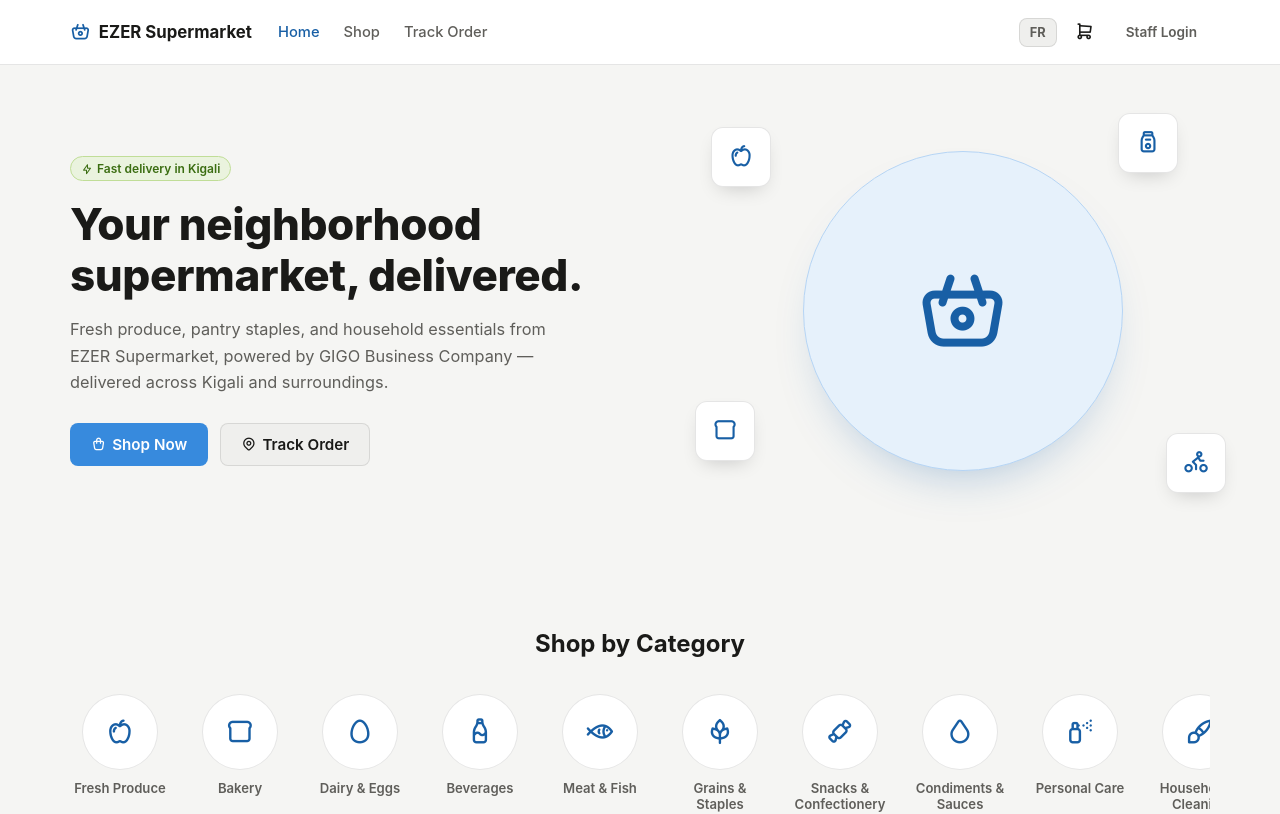
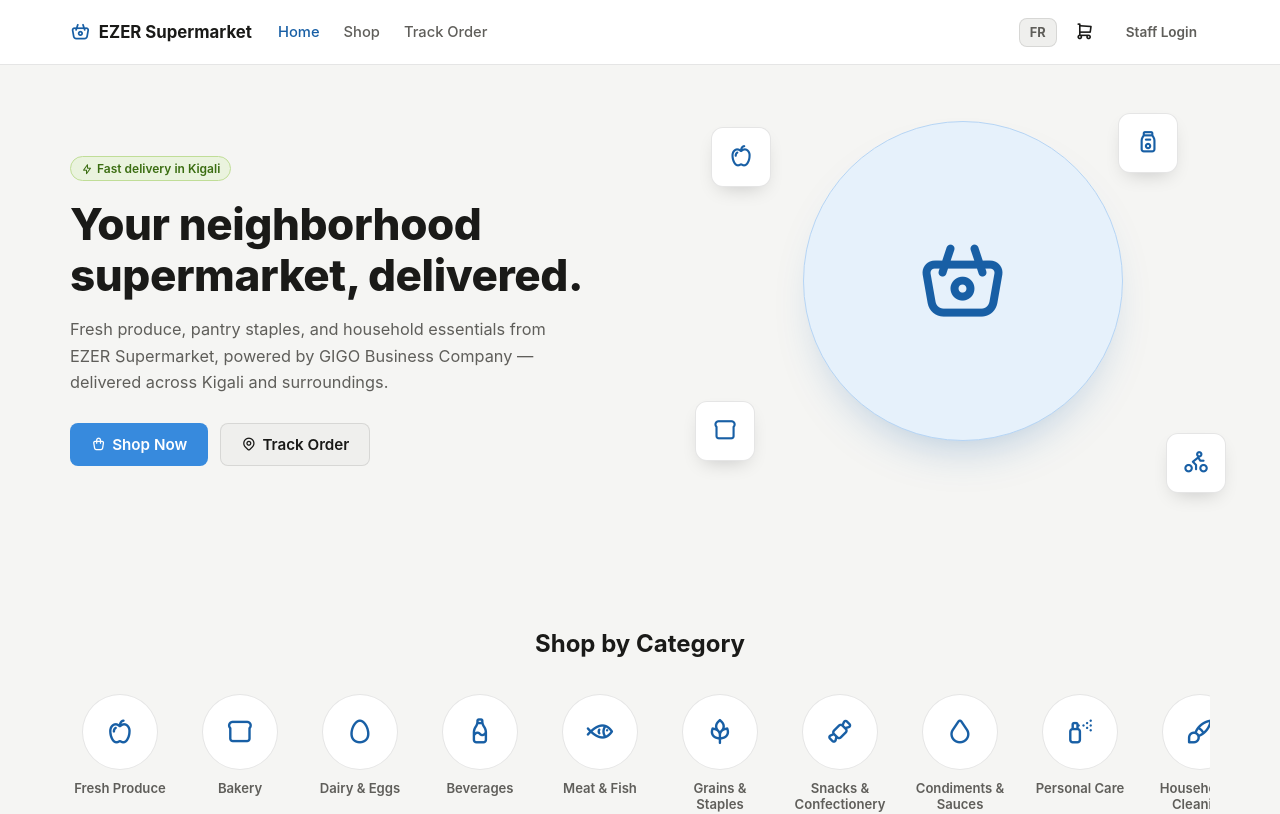
Before and after one commit to salvadev-sketch/ezer-supermarket, a React (Vite) app in the folder frontend/: page / in a window 1280 px wide. Shown: the top 814 px of the page. Built offline with nearby package versions, Linux system fonts and the light colour scheme; no server answers.

Commit message:
Update Hero.css

```diff
--- a/frontend/src/components/home/Hero.css
+++ b/frontend/src/components/home/Hero.css
@@ -31,8 +31,9 @@
   position: relative;
   height: 380px;
   display: flex;
-  align-items: center;
+  align-items: flex-start;
   justify-content: center;
+  align-self: start;
 }
 
 .hero-art-blob {
```
